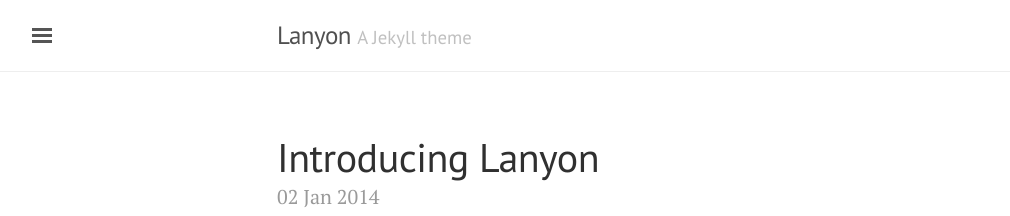
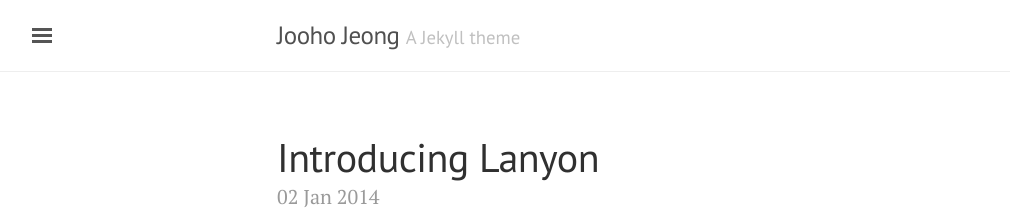
Before and after one commit to jooho556/jooho556.github.io, a Jekyll site: the page built from index.html, in a window 1280 px wide and 900 px high. Shown: the top 216 px of the window, without its empty margins (3-1013 px from the left). Built offline with Jekyll 4.4.1, drawn with Linux system fonts in a browser that asks for light colours; the list of posts is cut into pages by our own code.

Commit message:
Update _config.yml

```diff
--- a/_config.yml
+++ b/_config.yml
@@ -4,7 +4,7 @@
 permalink:           pretty
 
 # Setup
-title:               Lanyon
+title:               Jooho Jeong
 tagline:             'A Jekyll theme'
 description:         'A reserved <a href="http://jekyllrb.com" target="_blank">Jekyll</a> theme that places the utmost gravity on content with a hidden drawer. Made by <a href="https://twitter.com/mdo" target="_blank">@mdo</a>.'
 url:                 http://jooho556.github.io
```
